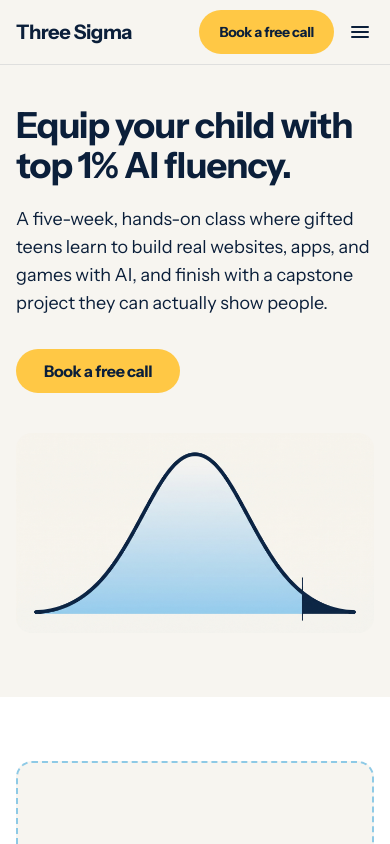
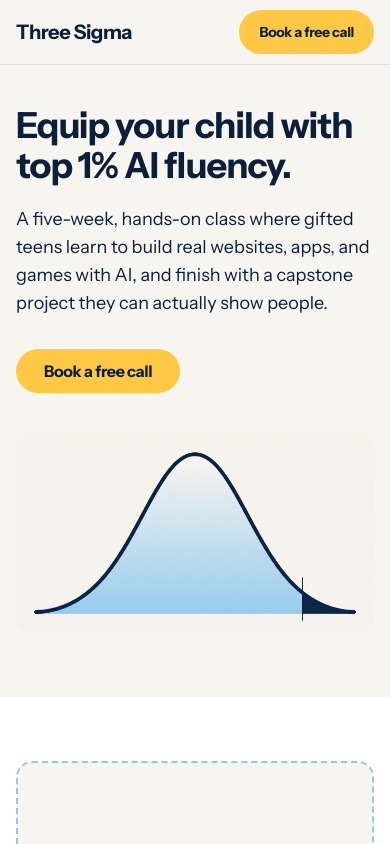
Before and after one commit to cuifoo17/three-sigma-rva, a Next.js app: page /website in a window 390 px wide. Shown: the top 844 px of the page. Built offline with nearby package versions, Linux system fonts and the light colour scheme.

Commit message:
Header: wordmark and CTA only, drop menu and section links
Co-Authored-By: Claude Fable 5.1 <noreply@anthropic.com>
Claude-Session: https://claude.ai/code/session_01UnT7ohXTnzuWa29uRoEtyN

```diff
--- a/src/components/Header.tsx
+++ b/src/components/Header.tsx
@@ -1,101 +1,23 @@
-"use client";
-
 import Link from "next/link";
-import { useEffect, useState } from "react";
 import Button from "@/components/Button";
 import { nav } from "@/content/site";
 
+// Wordmark and the ask only. No menu or section links: the page is a funnel
+// and visitors should scroll it top to bottom.
 export default function Header() {
-  const [open, setOpen] = useState(false);
-
-  useEffect(() => {
-    if (!open) return;
-    const prev = document.body.style.overflow;
-    document.body.style.overflow = "hidden";
-    const onKey = (e: KeyboardEvent) => e.key === "Escape" && setOpen(false);
-    window.addEventListener("keydown", onKey);
-    return () => {
-      document.body.style.overflow = prev;
-      window.removeEventListener("keydown", onKey);
-    };
-  }, [open]);
-
   return (
     <header className="sticky top-0 z-40 select-none border-b border-primary/10 bg-background pt-safe-top">
       <div className="mx-auto flex h-16 w-full max-w-6xl items-center justify-between gap-4 px-4 md:px-8">
         <Link
           href="/"
           className="text-xl font-bold tracking-tight text-primary"
-          onClick={() => setOpen(false)}
         >
           {nav.wordmark}
         </Link>
-
-        <nav className="hidden items-center gap-8 md:flex">
-          {nav.links.map((l) => (
-            <a
-              key={l.href}
-              href={l.href}
-              className="text-base font-bold text-primary/80 hover:text-primary"
-            >
-              {l.label}
-            </a>
-          ))}
-        </nav>
-
-        <div className="flex items-center gap-1">
-          <Button href={nav.cta.href} size="sm" onClick={() => setOpen(false)}>
-            {nav.cta.label}
-          </Button>
-          <button
-            type="button"
-            aria-label={open ? "Close menu" : "Open menu"}
-            aria-expanded={open}
-            onClick={() => setOpen((v) => !v)}
-            className="-mr-2 flex min-h-touch min-w-touch items-center justify-center rounded-lg text-primary hover:bg-accent/30 focus-visible:outline-2 focus-visible:outline-offset-2 focus-visible:outline-primary active:bg-accent/60 md:hidden"
-          >
-            <svg
-              aria-hidden="true"
-              viewBox="0 0 24 24"
-              className="size-6"
-              fill="none"
-              stroke="currentColor"
-              strokeWidth="2"
-              strokeLinecap="round"
-            >
-              {open ? (
-                <path d="M6 6l12 12M18 6L6 18" />
-              ) : (
-                <path d="M4 7h16M4 12h16M4 17h16" />
-              )}
-            </svg>
-          </button>
-        </div>
+        <Button href={nav.cta.href} size="sm">
+          {nav.cta.label}
+        </Button>
       </div>
-
-      {open && (
-        <div className="fixed inset-x-0 top-16 bottom-0 z-50 flex flex-col overflow-y-auto bg-background px-4 pt-6 pb-safe-bottom md:hidden">
-          {nav.links.map((l) => (
-            <a
-              key={l.href}
-              href={l.href}
-              onClick={() => setOpen(false)}
-              className="flex min-h-touch items-center border-b border-primary/10 py-4 text-2xl font-bold tracking-tight text-primary active:opacity-60"
-            >
-              {l.label}
-            </a>
-          ))}
-          <div className="mt-8">
-            <Button
-              href={nav.cta.href}
-              className="w-full"
-              onClick={() => setOpen(false)}
-            >
-              {nav.cta.label}
-            </Button>
-          </div>
-        </div>
-      )}
     </header>
   );
 }
--- a/src/content/site.ts
+++ b/src/content/site.ts
@@ -3,11 +3,6 @@
 
 export const nav = {
   wordmark: "Three Sigma",
-  links: [
-    { label: "What they'll learn", href: "#learn" },
-    { label: "Logistics", href: "#logistics" },
-    { label: "About", href: "#about" },
-  ],
   cta: { label: "Book a free call", href: "#book" },
 };
 
```
